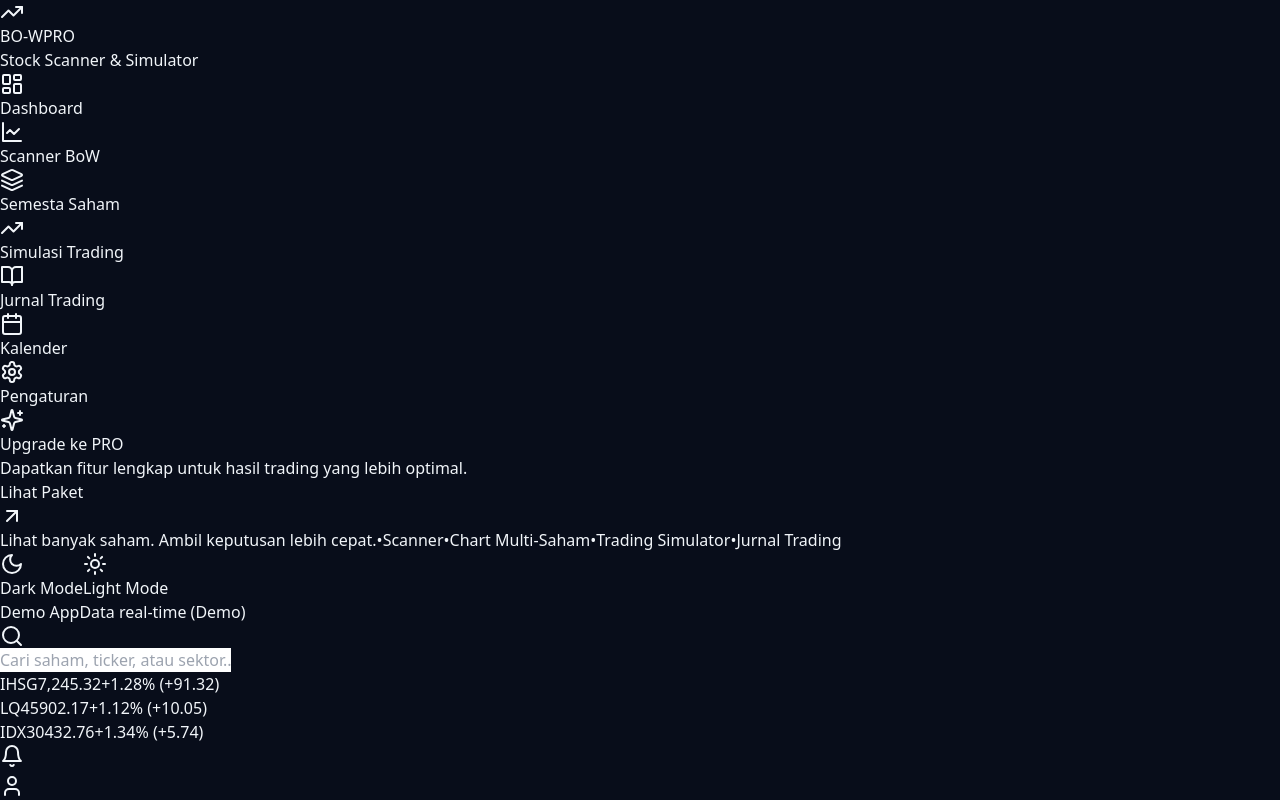
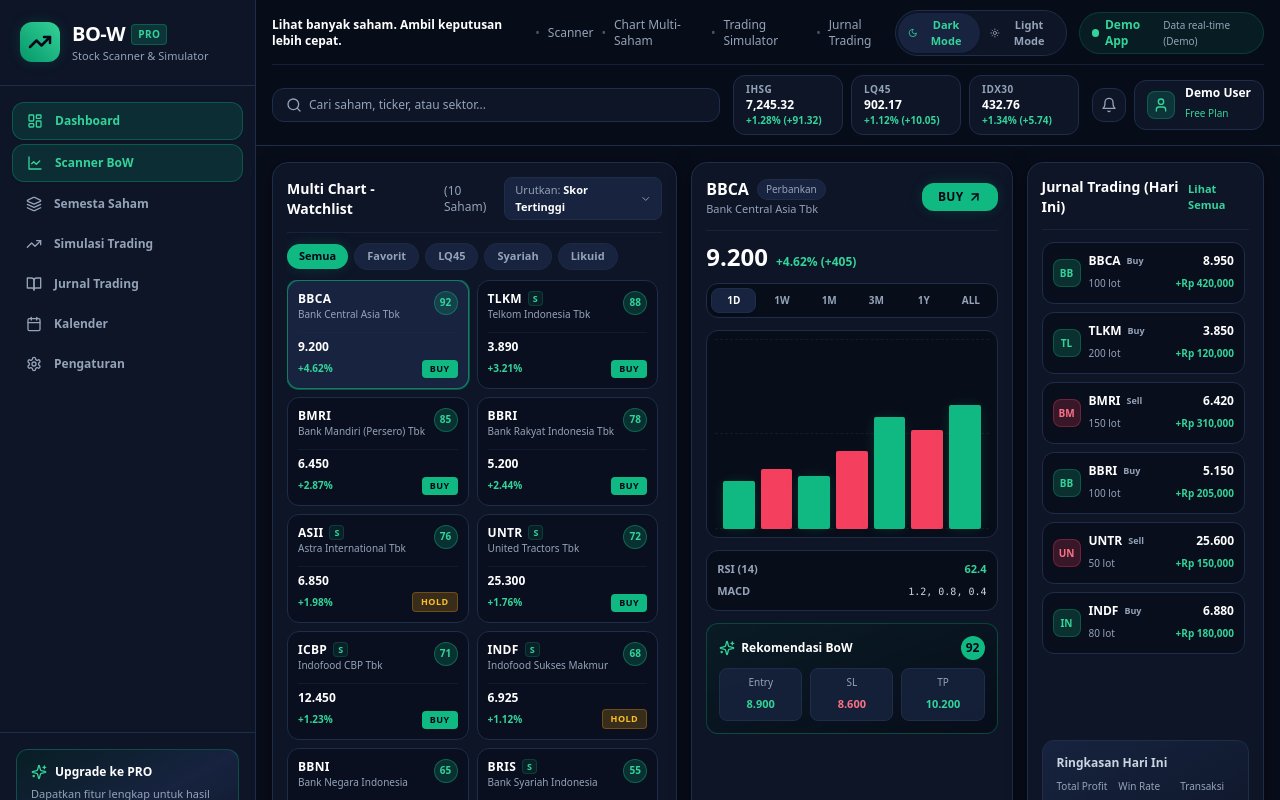
Before and after one commit to sabasalalm-sudo/multichartsaham, a Next.js app: page / in a window 1280 px wide. Shown: the top 800 px of the page. Built offline with nearby package versions, Linux system fonts and the light colour scheme.

Commit message:
Create tailwind.config.ts

```diff
--- /dev/null
+++ b/tailwind.config.ts
@@ -0,0 +1,39 @@
+// File: tailwind.config.ts
+import type { Config } from "tailwindcss";
+
+const config: Config = {
+  darkMode: "class",
+  content: [
+    "./src/**/*.{js,ts,jsx,tsx,mdx}",
+    "./src/app/**/*.{js,ts,jsx,tsx,mdx}",
+    "./src/components/**/*.{js,ts,jsx,tsx,mdx}",
+  ],
+  theme: {
+    extend: {
+      colors: {
+        brand: {
+          bg: "#080D1A",
+          card: "#0D1527",
+          cardHover: "#131F38",
+          subtle: "#17233F",
+          border: "#1E2D4A",
+          borderLight: "#2A3C60",
+        },
+        trading: {
+          buy: "#00D084",
+          buyDark: "#059669",
+          hold: "#F59E0B",
+          sell: "#F43F5E",
+          blue: "#3B82F6",
+        },
+      },
+      boxShadow: {
+        "glow-buy": "0 0 15px -3px rgba(0, 208, 132, 0.25)",
+        "glow-panel": "0 4px 20px -2px rgba(0, 0, 0, 0.5)",
+      },
+    },
+  },
+  plugins: [],
+};
+
+export default config;
```
